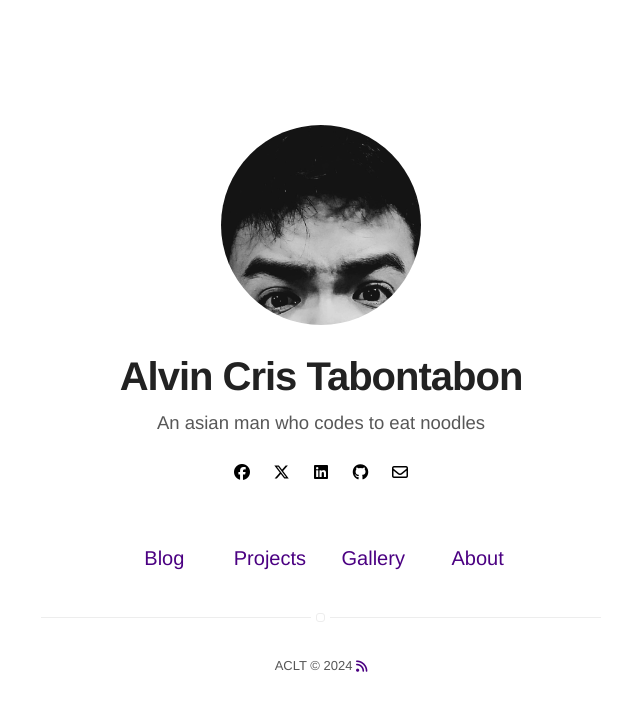
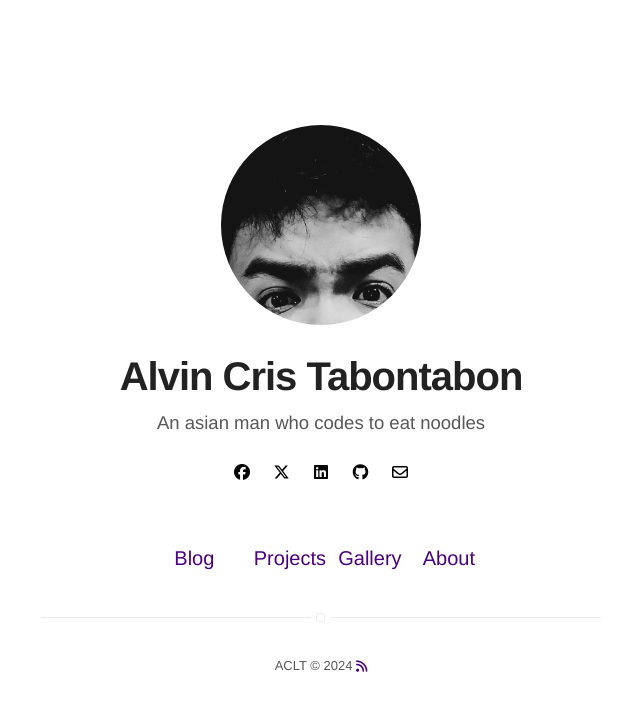
Before and after one commit to acltabontabon/acltabontabon.github.io, a Jekyll site: the page built from index.html, in a window 1280 px wide. Shown: the top 711 px of the page, without its empty margins (319-959 px from the left). Built offline with Jekyll 4.4.1, drawn with Linux system fonts in a browser that asks for light colours; nearby versions of some CDN libraries.

Commit message:
Fix nav layout (#17)

```diff
--- a/_sass/components/nav.sass
+++ b/_sass/components/nav.sass
@@ -40,7 +40,7 @@
             margin: 0
             border-radius: 4%
             transition: all .4s ease-in-out
-            width: 70px
+            width: 50px
 
             &:hover
                 color: $alpha
```
